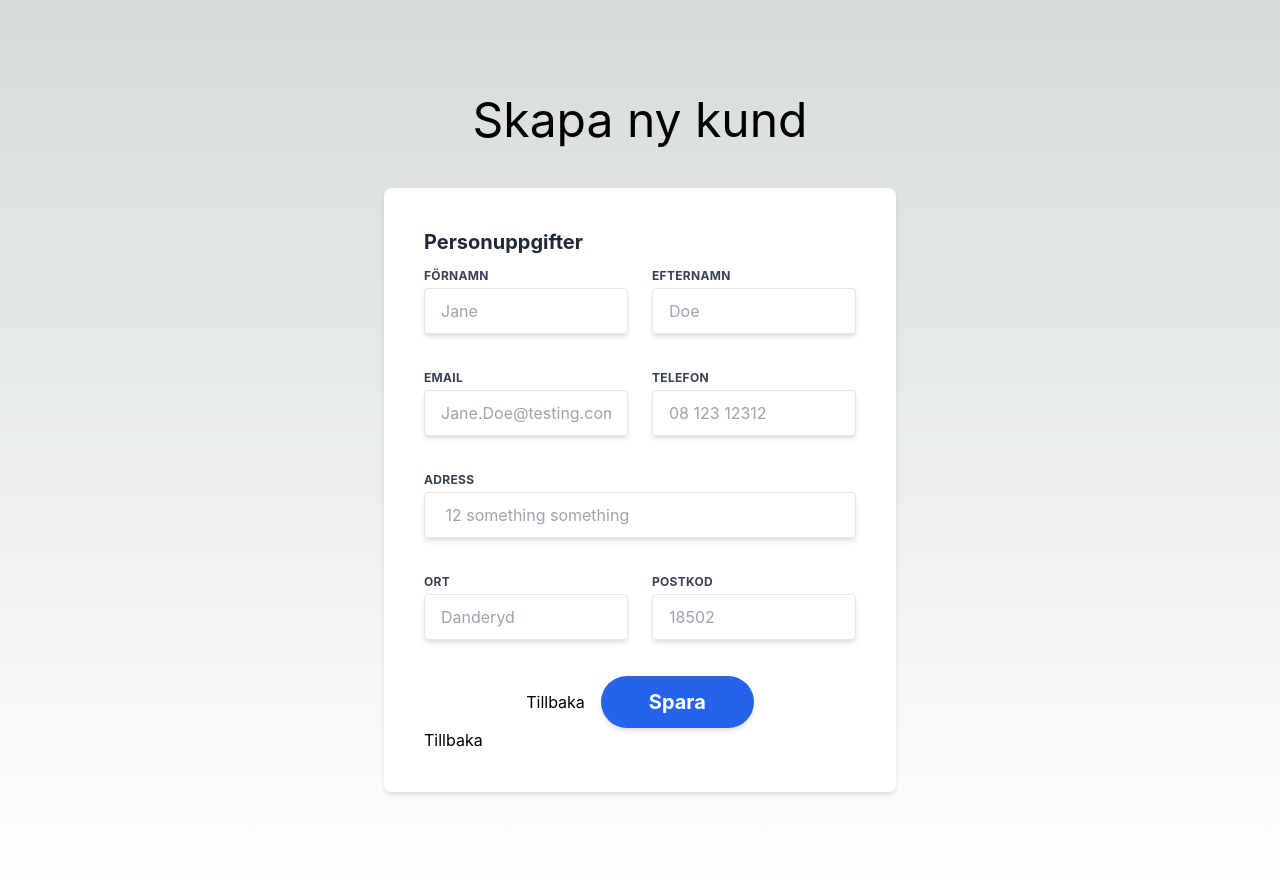
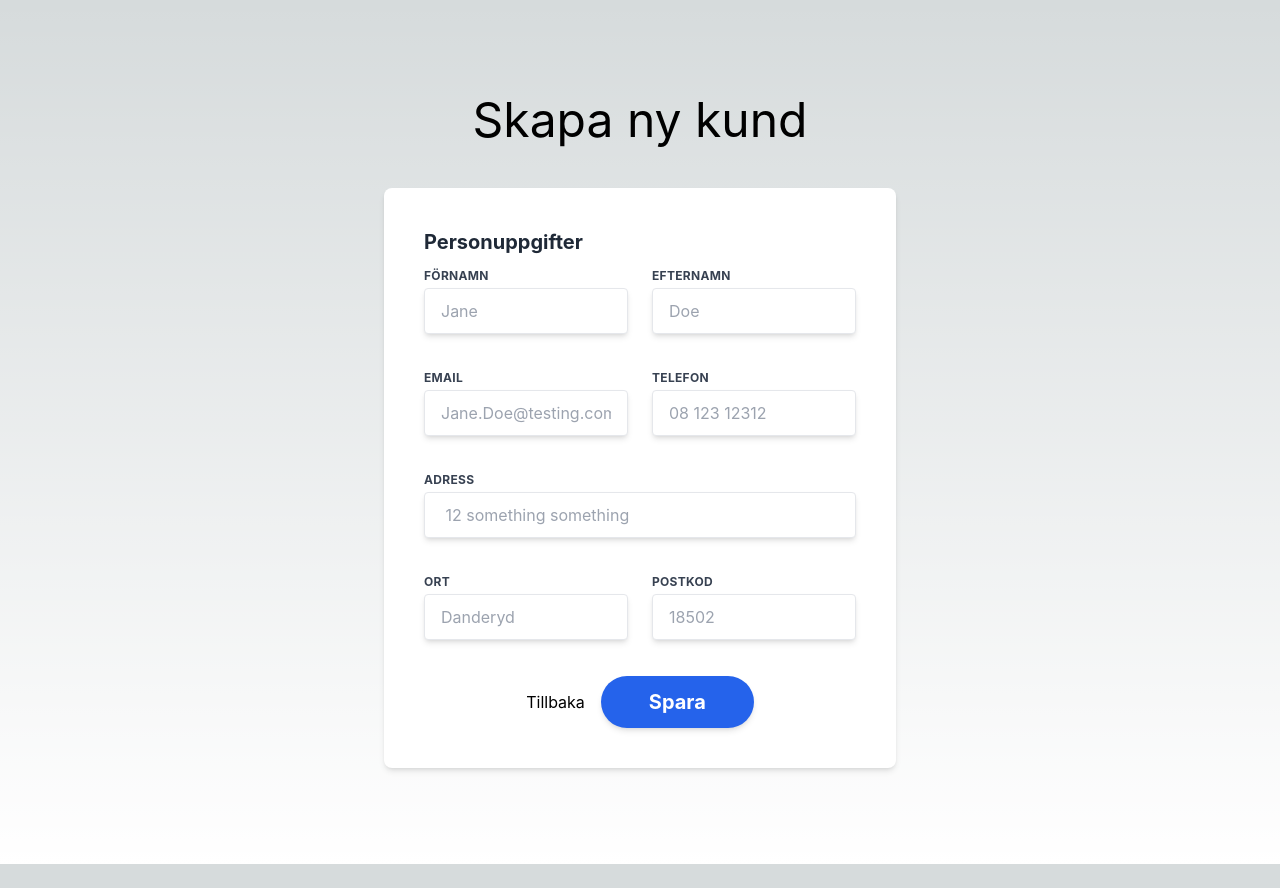
Before and after one commit to sharpness-se/hassessolskydd, a React (Create React App) app in the folder client/: page /skapakund in a window 1280 px wide. After the commit the page ends 864 px from the top, so only its background shows below. Built offline with nearby package versions, Linux system fonts and the light colour scheme.

Commit message:
removed superfluous back button

```diff
--- a/client/src/components/CreateCustomerComponent.tsx
+++ b/client/src/components/CreateCustomerComponent.tsx
@@ -183,7 +183,6 @@ function CreateCustomerComponent() {
         maxLengthTwo={5}
       />
     </FormComponent>
-    <Link to={'/'}>Tillbaka</Link>
     </div>
   );
 }
```
